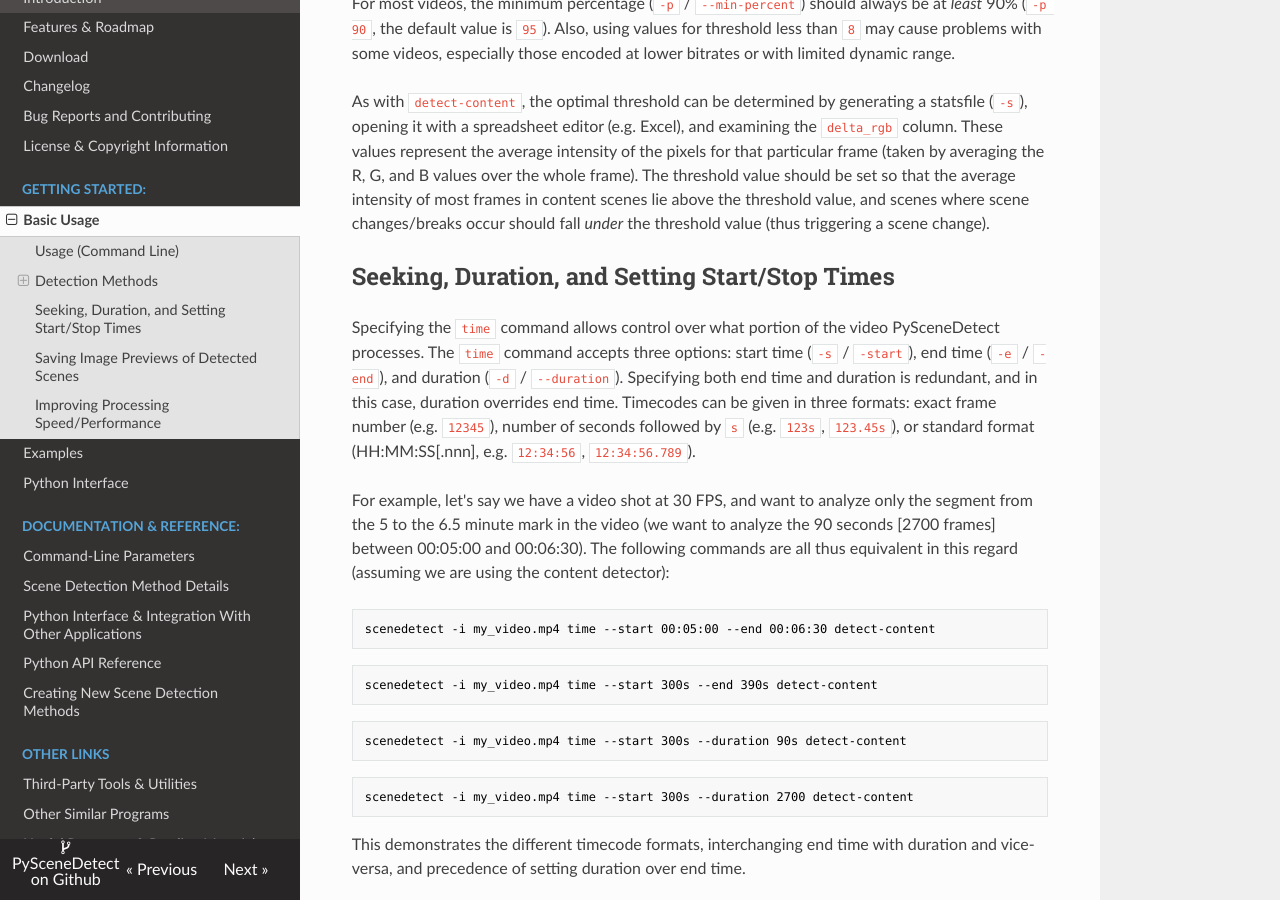
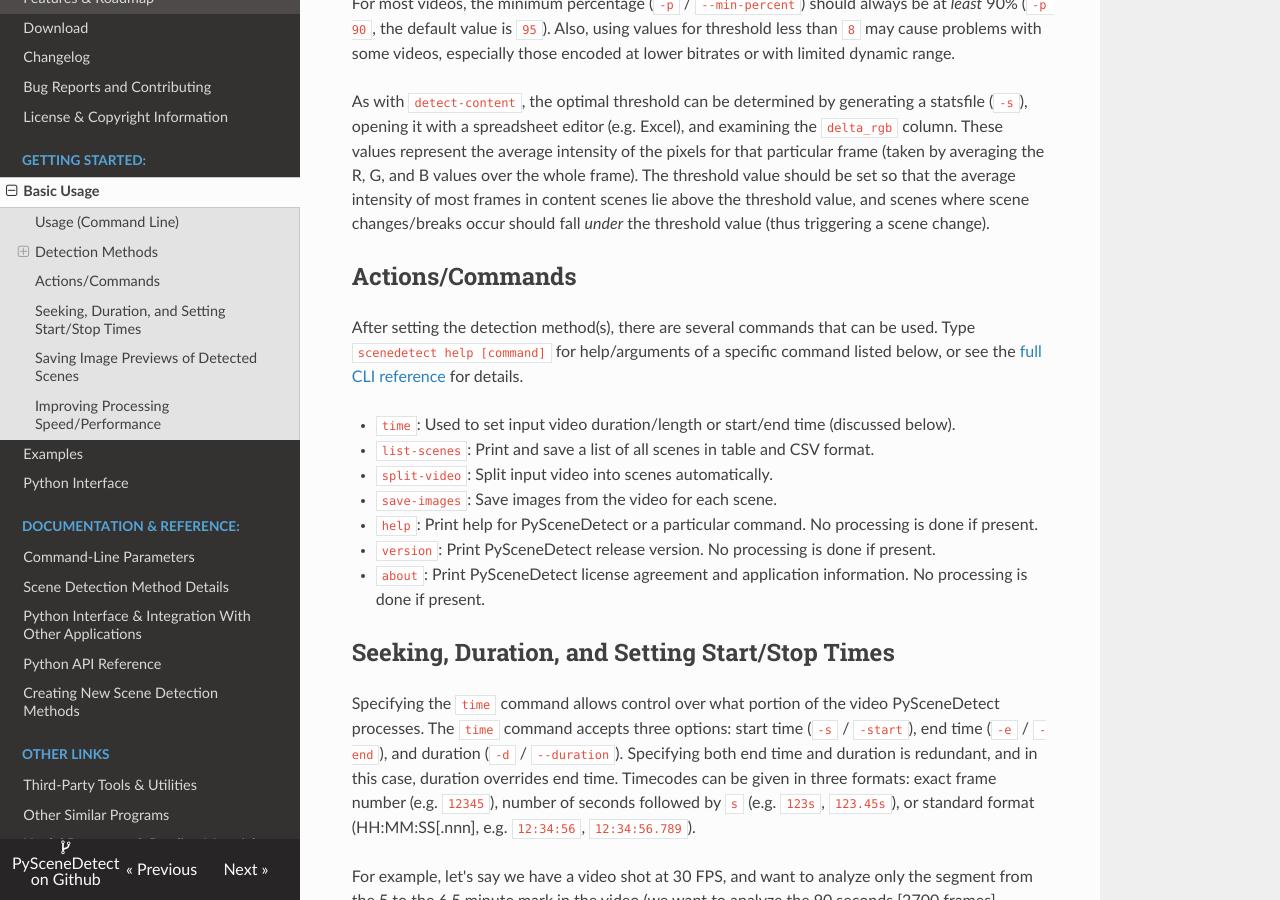
Before and after one commit to vovamushak/PySceneDetect, an MkDocs documentation site: the page built from docs/examples/usage.md, in a window 1280 px wide and 900 px high, scrolled down 3320 px. Built offline with MkDocs 1.6.1, drawn with Linux system fonts in a browser that asks for light colours; nearby versions of some CDN libraries; old or Windows-style settings are respelled for this version of MkDocs.

Commit message:
Update usage.

```diff
--- a/docs/examples/usage.md
+++ b/docs/examples/usage.md
@@ -109,6 +109,18 @@ For most videos, the minimum percentage (`-p` / `--min-percent`) should always b
 
 As with `detect-content`, the optimal threshold can be determined by generating a statsfile (`-s`), opening it with a spreadsheet editor (e.g. Excel), and examining the `delta_rgb` column.  These values represent the average intensity of the pixels for that particular frame (taken by averaging the R, G, and B values over the whole frame).  The threshold value should be set so that the average intensity of most frames in content scenes lie above the threshold value, and scenes where scene changes/breaks occur should fall *under* the threshold value (thus triggering a scene change).
 
+## Actions/Commands
+
+After setting the detection method(s), there are several commands that can be used.  Type `scenedetect help [command]` for help/arguments of a specific command listed below, or see the [full CLI reference](reference/command-line-params.md) for details.
+
+ - `time`: Used to set input video duration/length or start/end time (discussed below).
+ - `list-scenes`: Print and save a list of all scenes in table and CSV format.
+ - `split-video`: Split input video into scenes automatically.
+ - `save-images`: Save images from the video for each scene.
+ - `help`: Print help for PySceneDetect or a particular command. No processing is done if present.
+ - `version`: Print PySceneDetect release version. No processing is done if present.
+ - `about`: Print PySceneDetect license agreement and application information. No processing is done if present.
+
 
 ## Seeking, Duration, and Setting Start/Stop Times
 
```
Also changed, not shown: docs/contributing.md (+0 -1 lines).
